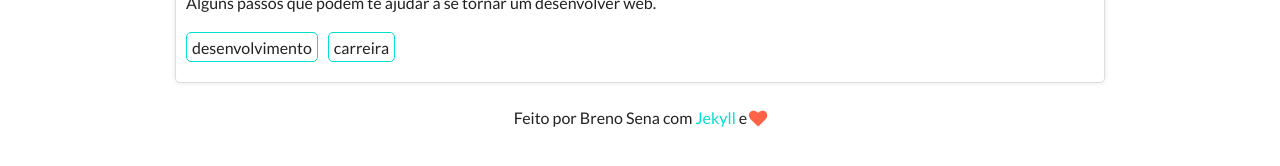
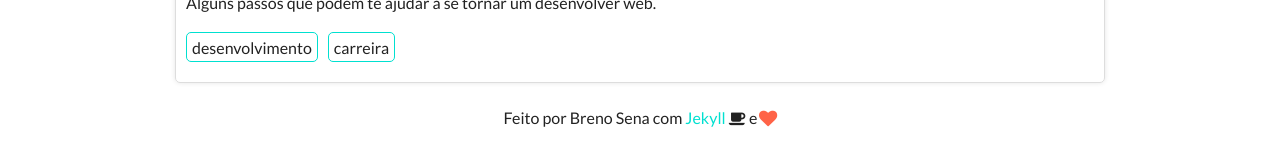
Before and after one commit to brenofsena/brenofsena.github.io, a Jekyll site: the page built from index.html, in a window 1280 px wide. Shown: the part 409-575 px from the top of the page. Built offline with Jekyll 4.4.1, drawn with Linux system fonts in a browser that asks for light colours; nearby versions of some CDN libraries.

Commit message:
Atualização de rodape

```diff
--- a/_includes/footer.html
+++ b/_includes/footer.html
@@ -1,8 +1,8 @@
 <footer class="footer">
 	<div class="wrapper">
 		<p>
-			Feito por Breno Sena com <a href="https://jekyllrb.com/" target="blank">Jekyll</a> e
-			<i class="fa fa-heart"></i>
+			Feito por Breno Sena com <a href="https://jekyllrb.com/" target="blank">Jekyll</a>
+			<i class="fa fa-coffee" aria-hidden="true"></i> e <i class="fa fa-heart" aria-hidden="true"></i>
 		</p>
 	</div>
 </footer>
--- a/_sass/_layout.scss
+++ b/_sass/_layout.scss
@@ -309,7 +309,11 @@
   text-decoration: none;
 }
 
-.footer p i {
+.footer p .fa-coffee{
+  color: $primary-color;
+}
+
+.footer p .fa-heart {
   color: tomato;
   -webkit-animation: pulse .5s infinite alternate ease-in;
   animation: pulse .5s infinite alternate ease-in;
```
